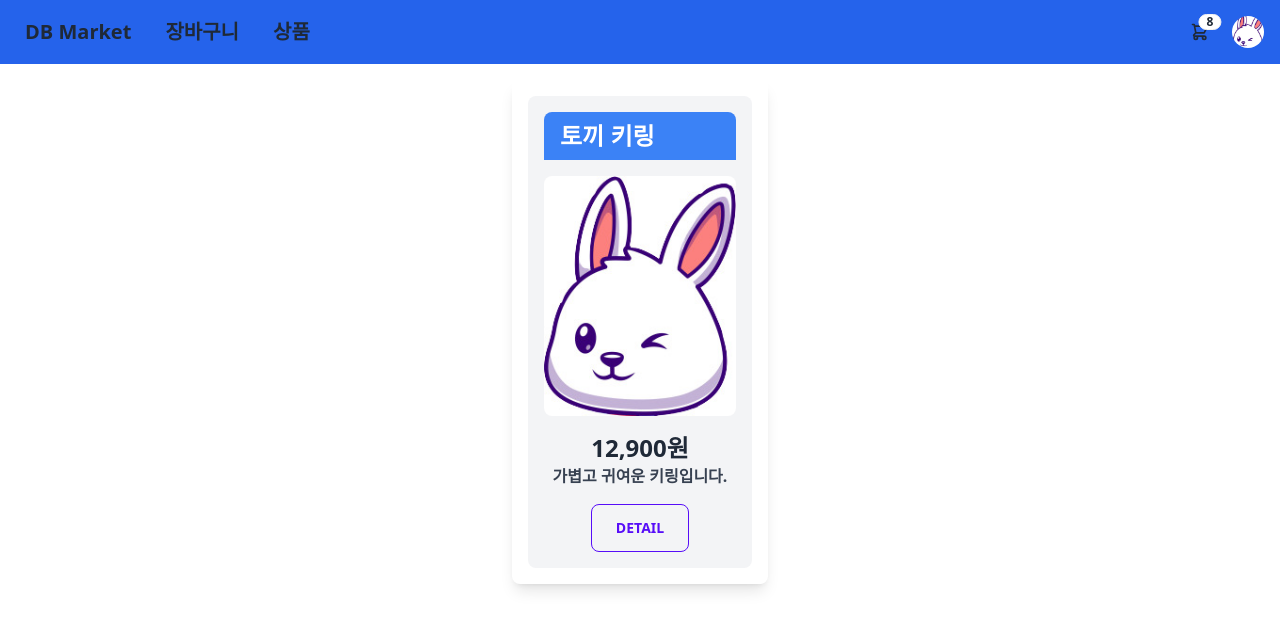
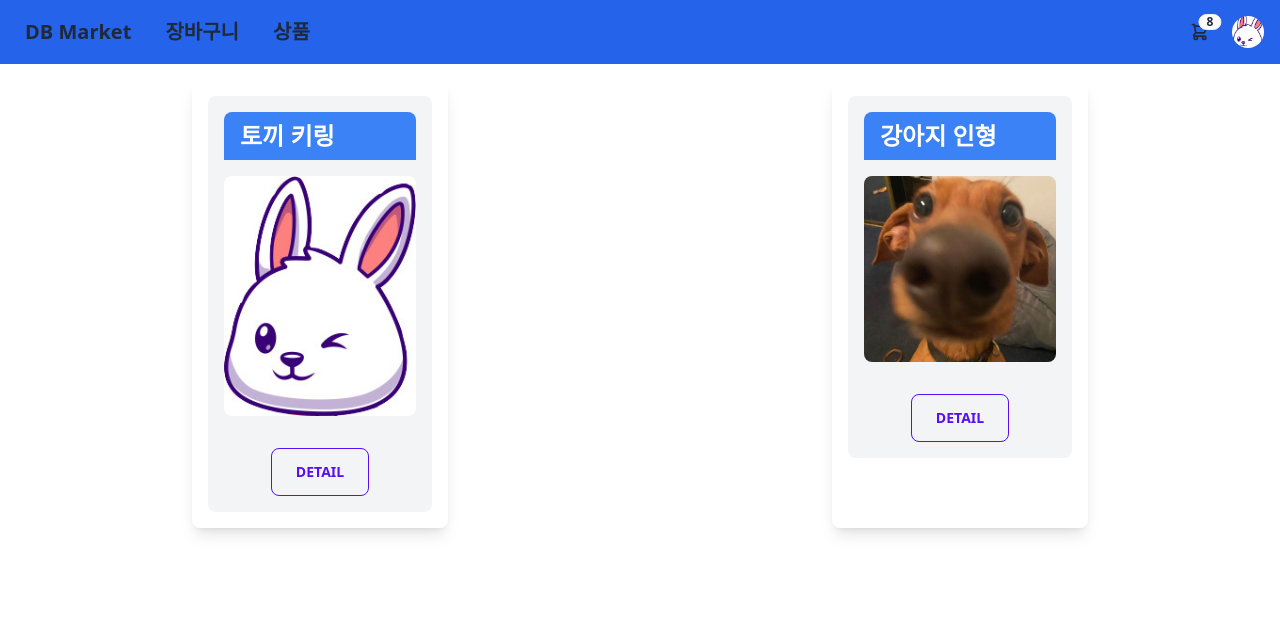
Before and after one commit to fbehddn/shoppingMall, a React (Create React App) app in the folder frontend/: page /product in a window 1280 px wide. Shown: the top 630 px of the page. Built offline with nearby package versions, Linux system fonts and the light colour scheme.

Commit message:
feat: detail 버튼 클릭 시 detail 페이지로 네비게이트 로직 추가

```diff
--- a/frontend/src/components/Product.js
+++ b/frontend/src/components/Product.js
@@ -1,38 +1,51 @@
-import React, { useState } from "react";
+import React from "react";
+import { useNavigate } from "react-router-dom";
+
 import image from "../assets/chatbot.jpg";
-import ProductDetail from "../components/Product-detail";
+import image2 from "../assets/dog.jpg";
 
 const Product = () => {
-  const [showDetail, setShowDetail] = useState(false);
-
-  const productData = {
+  const navigate = useNavigate();
+  const productData = [
+    {
+      id: 1,
       name: "토끼 키링",
       price: "12,900원",
       description: "가볍고 귀여운 키링입니다.",
       image: image,
-  };
+    },
+    {
+      id: 2,
+      name: "강아지 인형",
+      price: "14,900원",
+      description: "사랑스러운 강아지 인형입니다.",
+      image: image2,
+    },
+  ];
 
-  const handleDetailClick = () => {
-    setShowDetail(true);
+  const handleDetailClick = (product) => {
+    navigate(`/product-detail/${product.id}`, {
+      state: { productData: product },
+    });
   };
 
   return (
     <div className="flex justify-evenly font-semibold">
-      <div className="w-1/5 mx-auto mt-4 p-4 rounded-lg shadow-lg">
+      {productData.map((product) => (
+        <div
+          className="w-1/5 mx-auto mt-4 p-4 rounded-lg shadow-lg"
+          key={product.id}
+        >
           <article className="bg-gray-100 p-4 rounded-lg">
             <header className="bg-blue-500 text-white text-2xl py-2 px-4 rounded-t-lg">
-            <h1 className="font-semibold">{productData.name}</h1>
+              <h1 className="font-semibold">{product.name}</h1>
             </header>
             <div className="py-4">
               <img
-              src={productData.image}
+                src={product.image}
                 alt="product"
                 className="mx-auto rounded-lg w-max"
               />
-          </div>
-          <div className="text-center">
-            <h2 className="text-2xl font-semibold">{productData.price}</h2>
-            <p className="text-gray-700">{productData.description}</p>
             </div>
             <div className="text-center mt-4">
               <button
@@ -44,8 +57,7 @@ const Product = () => {
             </div>
           </article>
         </div>
-
-      {showDetail && <ProductDetail productData={productData} />}
+      ))}
     </div>
   );
 };
```
Also changed, not shown: frontend/src/assets/dog.jpg (added). Lines whose indentation alone changed are shown as unchanged.
